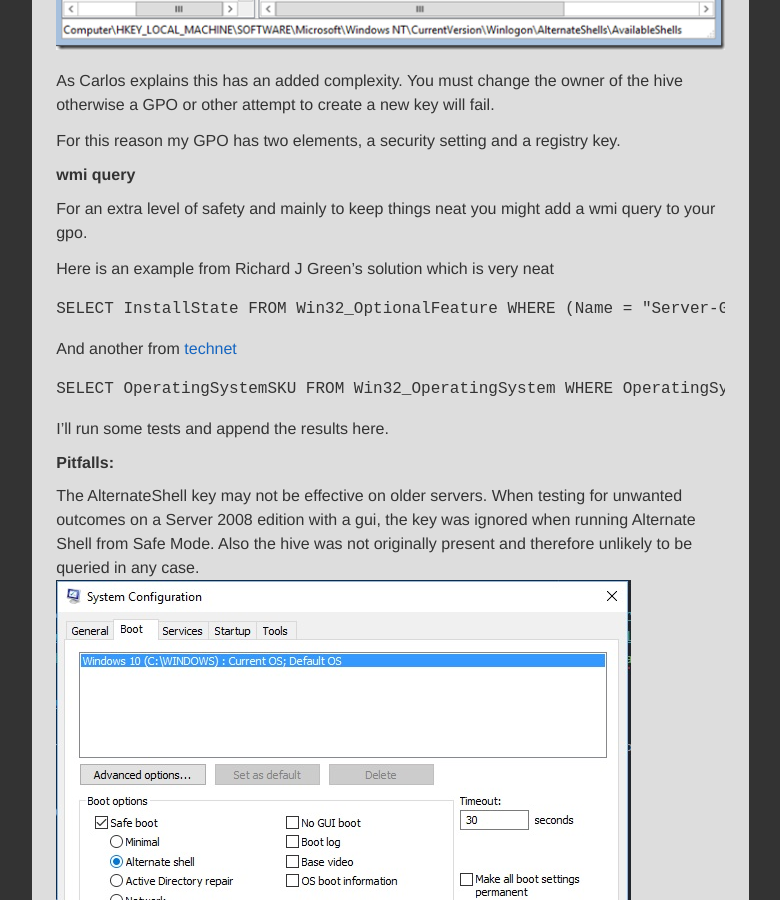
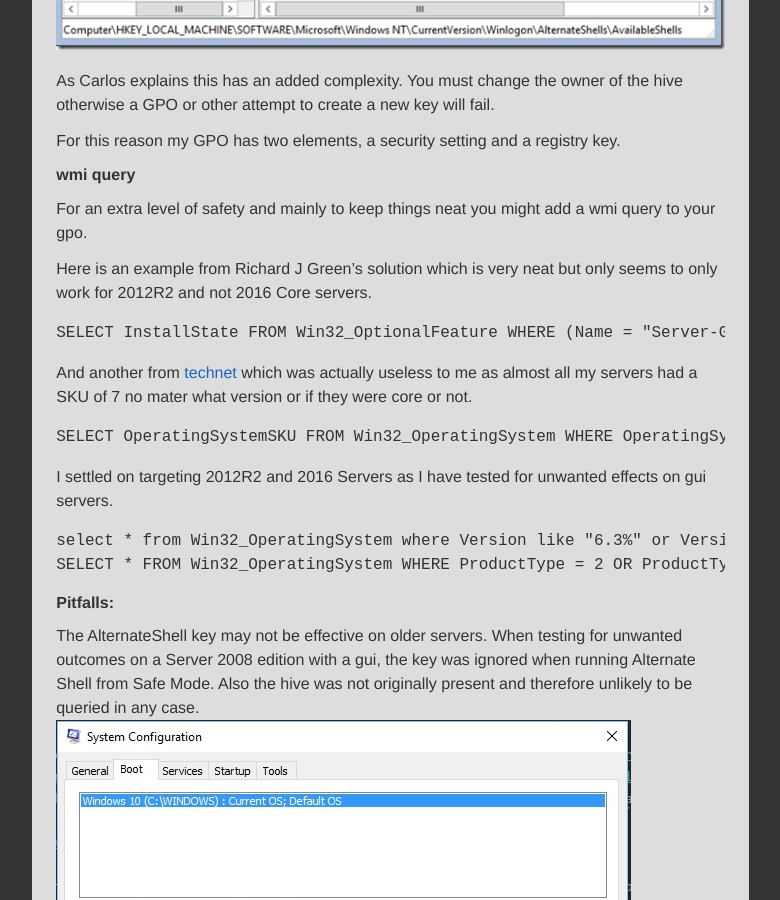
Before and after one commit to IT-trials/IT-trials.github.io, a Jekyll site: the page built from _posts/2017-05-17-set-powershell-as-default-shell-for-server-core.markdown, in a window 1280 px wide and 900 px high, scrolled down 1147 px. Shown: the whole window, without its empty margins (435-1215 px from the left). Built offline with Jekyll 4.4.1, drawn with Linux system fonts in a browser that asks for light colours; comment, search, counter and statistics services are not loaded.

Commit message:
Update 2017-05-17-set-powershell-as-default-shell-for-server-core.markdown

```diff
--- a/_posts/2017-05-17-set-powershell-as-default-shell-for-server-core.markdown
+++ b/_posts/2017-05-17-set-powershell-as-default-shell-for-server-core.markdown
@@ -27,15 +27,18 @@
 ### wmi query
 For an extra level of safety and mainly to keep things neat you might add a wmi query to your gpo.
 
-Here is an example from Richard J Green's solution which is very neat
+Here is an example from Richard J Green's solution which is very neat but only seems to only work for 2012R2 and not 2016 Core servers.
 
     SELECT InstallState FROM Win32_OptionalFeature WHERE (Name = "Server-Gui-Shell") AND (InstallState = "2")
 
-And another from [technet](https://blogs.technet.microsoft.com/askds/2008/09/11/fun-with-wmi-filters-in-group-policy/)
+And another from [technet](https://blogs.technet.microsoft.com/askds/2008/09/11/fun-with-wmi-filters-in-group-policy/) which was actually useless to me as almost all my servers had a SKU of 7 no mater what version or if they were core or not.
 
     SELECT OperatingSystemSKU FROM Win32_OperatingSystem WHERE OperatingSystemSKU = 12 OR OperatingSystemSKU = 39 OR OperatingSystemSKU= 14 OR OperatingSystemSKU = 41 OR OperatingSystemSKU = 13 OR OperatingSystemSKU = 40 OR OperatingSystemSKU = 29
 
-I'll run some tests and append the results here.
+I settled on targeting 2012R2 and 2016 Servers as I have tested for unwanted effects on gui servers.
+
+    select * from Win32_OperatingSystem where Version like "6.3%" or Version like "10%"
+    SELECT * FROM Win32_OperatingSystem WHERE ProductType = 2 OR ProductType = 3
 
 ## Pitfalls:
 -  The AlternateShell key may not be effective on older servers.  When testing for unwanted outcomes on a Server 2008 edition with a gui, the key was ignored when running Alternate Shell from Safe Mode. Also the hive was not originally present and therefore unlikely to be queried in any case.
```
